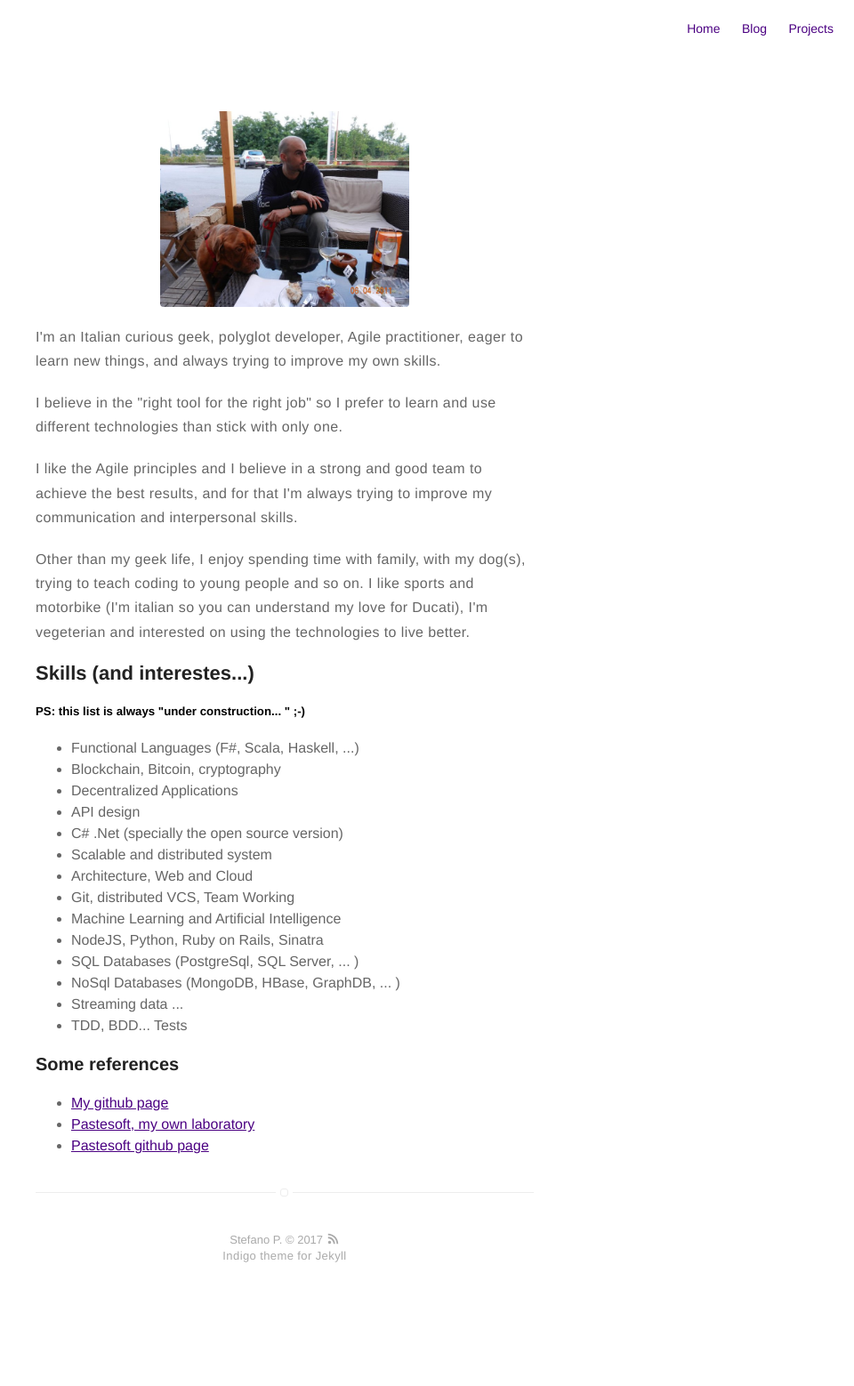
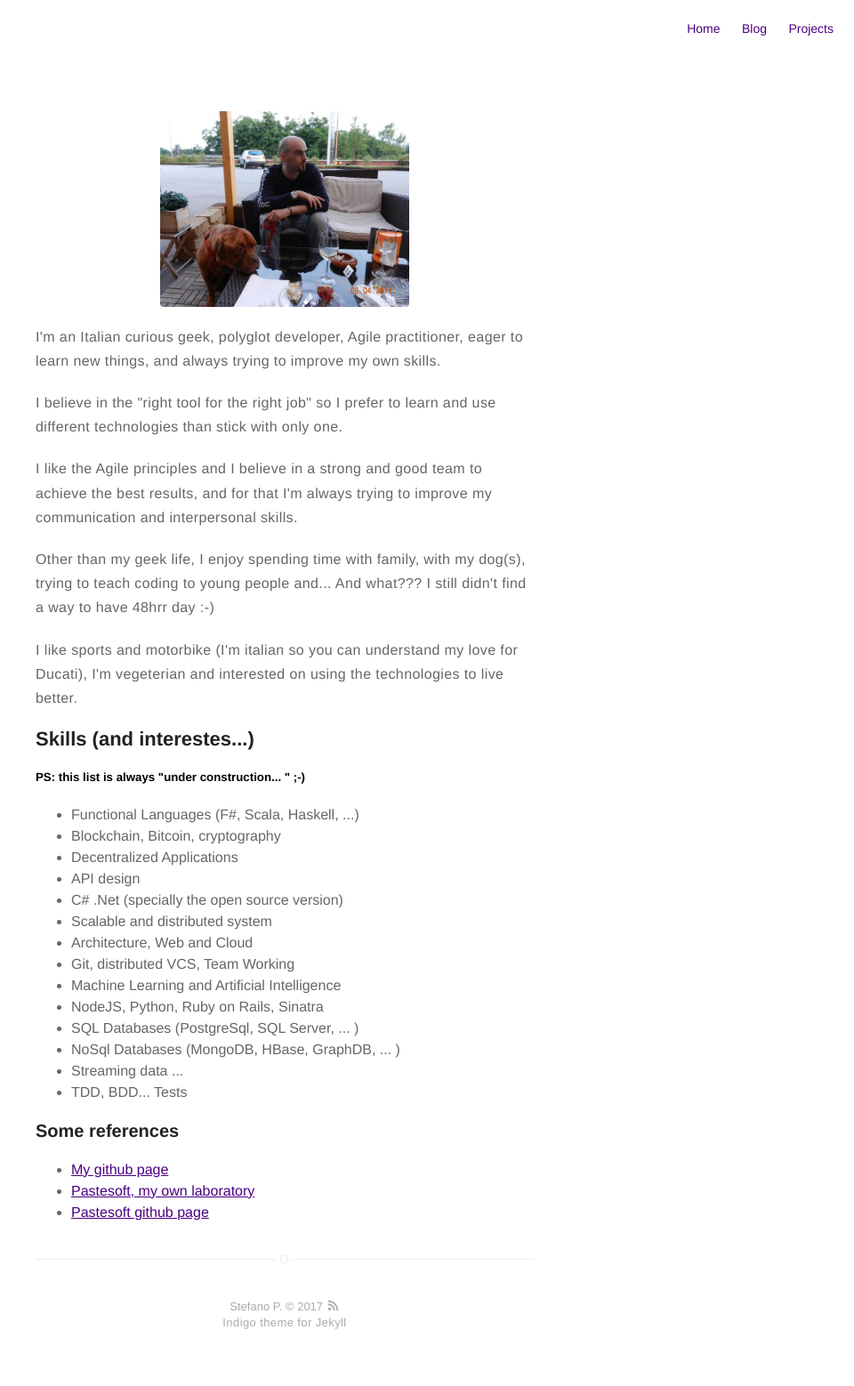
Before and after one commit to palutz/palutz.github.io, a Jekyll site: the page built from about.md, in a window 1280 px wide. Shown: the whole page at 89% size, without its empty margins (320-1280 px from the left). Built offline with Jekyll 4.4.1, drawn with Linux system fonts in a browser that asks for light colours; before the commit the page ends 1483 px from its top, so only the background shows below that.

Commit message:
Update about.md

```diff
--- a/about.md
+++ b/about.md
@@ -12,7 +12,8 @@ and always trying to improve my own skills.</p>
 and for that I'm always trying to improve my communication and interpersonal skills.
 </p>
 <p>
-Other than my geek life, I enjoy spending time with family, with my dog(s), trying to teach coding to young people and so on.
+Other than my geek life, I enjoy spending time with family, with my dog(s), trying to teach coding to young people and... And what??? I still didn't find a way to have 48hrr day :-)</p>
+<p>
 I like sports and motorbike (I'm italian so you can understand my love for Ducati), I'm vegeterian and interested on using the technologies to live better.
 </p>
 <p>
```
